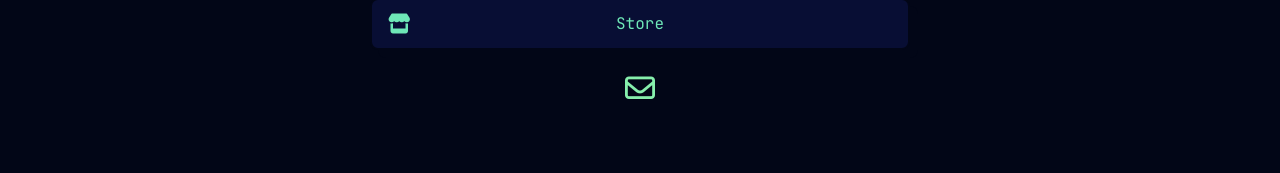
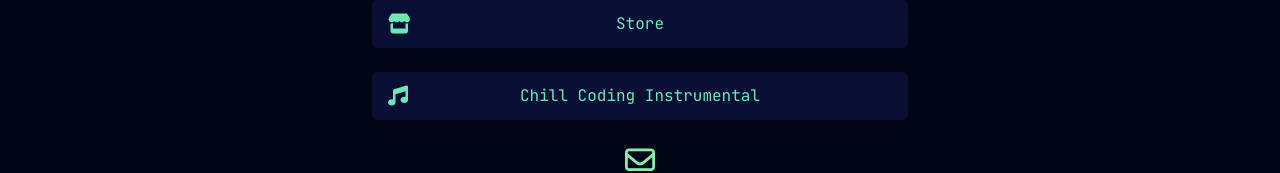
Before and after one commit to jamezmca/smoljames-5, a SvelteKit app: page / in a window 1280 px wide. Shown: the part 872-1045 px from the top of the page. Built offline with nearby package versions, Linux system fonts and the light colour scheme.

Commit message:
Update +page.svelte

```diff
--- a/src/routes/+page.svelte
+++ b/src/routes/+page.svelte
@@ -44,6 +44,11 @@
             name: "Store",
             url: "https://store.smoljames.com/",
             icon: "fa-solid fa-store",
+        },
+        {
+            name: "Chill Coding Instrumental",
+            url: "https://youtu.be/3p8jLMz0lu8?si=NRnKJGryVtGfXBU4",
+            icon: "fa-solid fa-music",
         },
     ];
 </script>
@@ -114,6 +119,7 @@
 
     <!-- Google tag (gtag.js) -->
     <!-- Google tag (gtag.js) -->
+    <!-- Google tag (gtag.js) -->
     <script
         async
         src="https://www.googletagmanager.com/gtag/js?id=G-ZJGT8ESSY1"
```
